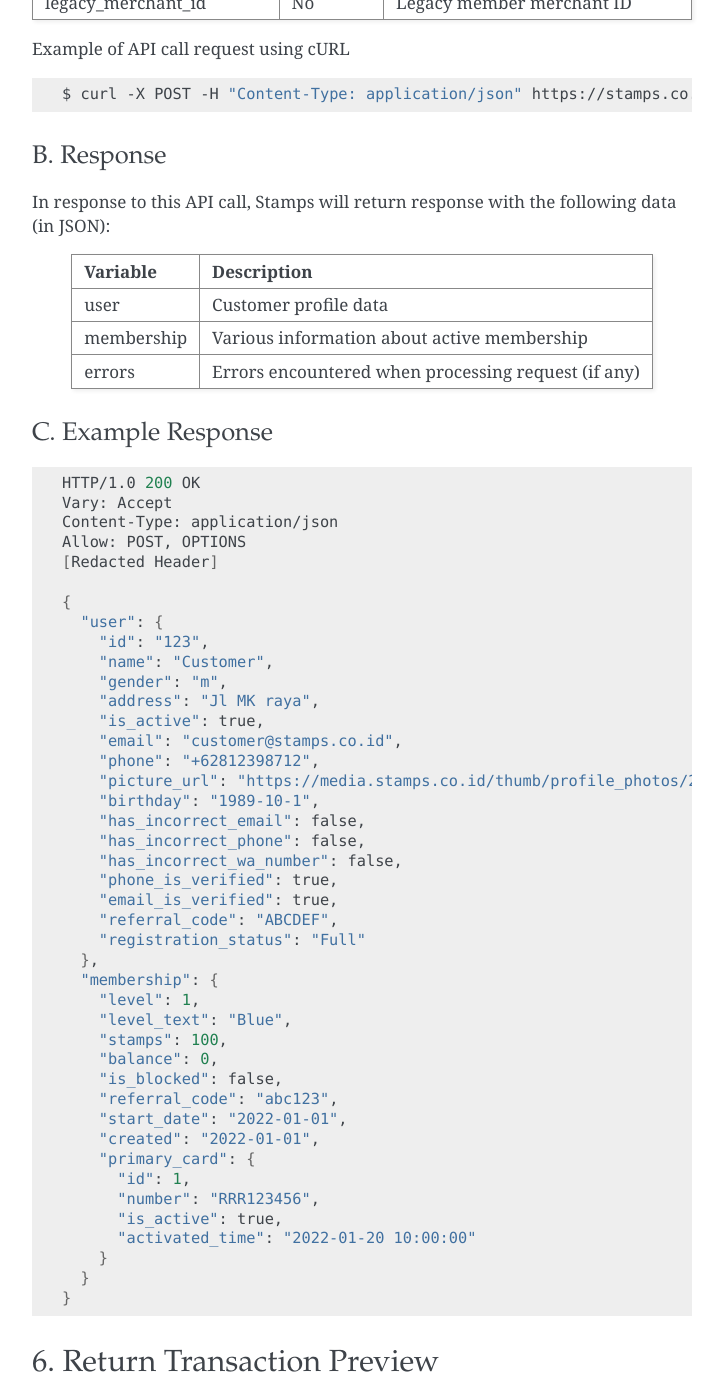
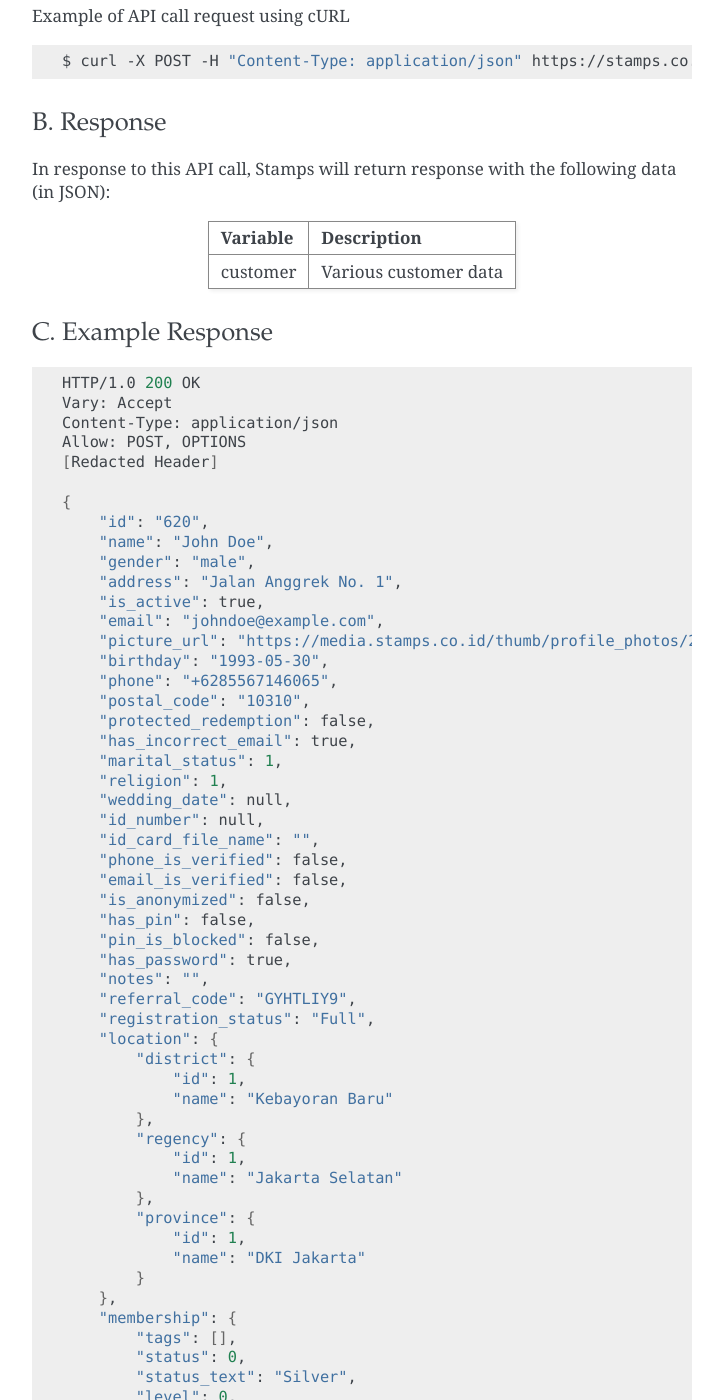
Before and after one commit to ui/stamps-api-docs, a Sphinx documentation site: the page built from source/klg_api.rst, in a window 1280 px wide and 1400 px high, scrolled down 7864 px. Shown: the whole window, without its empty margins (388-1112 px from the left). Built offline with Sphinx 7.4.7, drawn with Linux system fonts in a browser that asks for light colours; some of the changed text lies outside the part shown.

Commit message:
Use registration v2 example response

```diff
--- a/source/customer_api.rst
+++ b/source/customer_api.rst
@@ -296,7 +296,6 @@ containing an automatically generated password.
 Parameter                    Required    Description
 ============================ =========== =========================
 token                        Yes         Authentication string
-merchant                     Yes         Integer indicating merchant ID
 name                         Yes         Customer's name
 email                        Yes         Customer's email
 mobile_number                Yes         Customer's mobile number
--- a/source/klg_api.rst
+++ b/source/klg_api.rst
@@ -373,9 +372,7 @@ In response to this API call, Stamps will return response with the following dat
 =================== ==============================
 Variable            Description
 =================== ==============================
-user                Customer profile data
-membership          Various information about active membership
-errors              Errors encountered when processing request (if any)
+customer            Various customer data
 =================== ==============================
 
 
@@ -391,40 +388,67 @@ C. Example Response
     [Redacted Header]
 
     {
-      "user": {
-        "id": "123",
-        "name": "Customer",
-        "gender": "m",
-        "address": "Jl MK raya",
+        "id": "620",
+        "name": "John Doe",
+        "gender": "male",
+        "address": "Jalan Anggrek No. 1",
         "is_active": true,
-        "email": "customer@stamps.co.id",
-        "phone": "+62812398712",
+        "email": "johndoe@example.com",
         "picture_url": "https://media.stamps.co.id/thumb/profile_photos/2014/4/17/483ccddd-9aea-44d2-bbc4-6aa71f51fb2a_size_80.png",
-        "birthday": "1989-10-1",
-        "has_incorrect_email": false,
-        "has_incorrect_phone": false,
-        "has_incorrect_wa_number": false,
-        "phone_is_verified": true,
-        "email_is_verified": true,
-        "referral_code": "ABCDEF",
-        "registration_status": "Full"
-      },
-      "membership": {
-        "level": 1,
-        "level_text": "Blue",
-        "stamps": 100,
-        "balance": 0,
-        "is_blocked": false,
-        "referral_code": "abc123",
-        "start_date": "2022-01-01",
-        "created": "2022-01-01",
-        "primary_card": {
-          "id": 1,
-          "number": "RRR123456",
-          "is_active": true,
-          "activated_time": "2022-01-20 10:00:00"
-        }
-      }
+        "birthday": "1993-05-30",
+        "phone": "+6285567146065",
+        "postal_code": "10310",
+        "protected_redemption": false,
+        "has_incorrect_email": true,
+        "marital_status": 1,
+        "religion": 1,
+        "wedding_date": null,
+        "id_number": null,
+        "id_card_file_name": "",
+        "phone_is_verified": false,
+        "email_is_verified": false,
+        "is_anonymized": false,
+        "has_pin": false,
+        "pin_is_blocked": false,
+        "has_password": true,
+        "notes": "",
+        "referral_code": "GYHTLIY9",
+        "registration_status": "Full",
+        "location": {
+            "district": {
+                "id": 1,
+                "name": "Kebayoran Baru"
+            },
+            "regency": {
+                "id": 1,
+                "name": "Jakarta Selatan"
+            },
+            "province": {
+                "id": 1,
+                "name": "DKI Jakarta"
+            }
+        },
+        "membership": {
+            "tags": [],
+            "status": 0,
+            "status_text": "Silver",
+            "level": 0,
+            "level_text": "Silver",
+            "member_status": "Active",
+            "stamps": 0,
+            "balance": 0,
+            "is_blocked": false,
+            "referral_code": "7J133",
+            "start_date": "2022-11-24",
+            "created": "2022-11-24",
+            "primary_card": {
+                "id": 231,
+                "number": "RRRB1AKUT0",
+                "is_active": true,
+                "activated_time": "2022-01-20 10:00:00"
+            }
+        },
+        "registering_employee_code": "EMP001"
     }
 
 
```
Also changed, not shown: other parts of source/klg_api.rst (+0 -1 lines).
